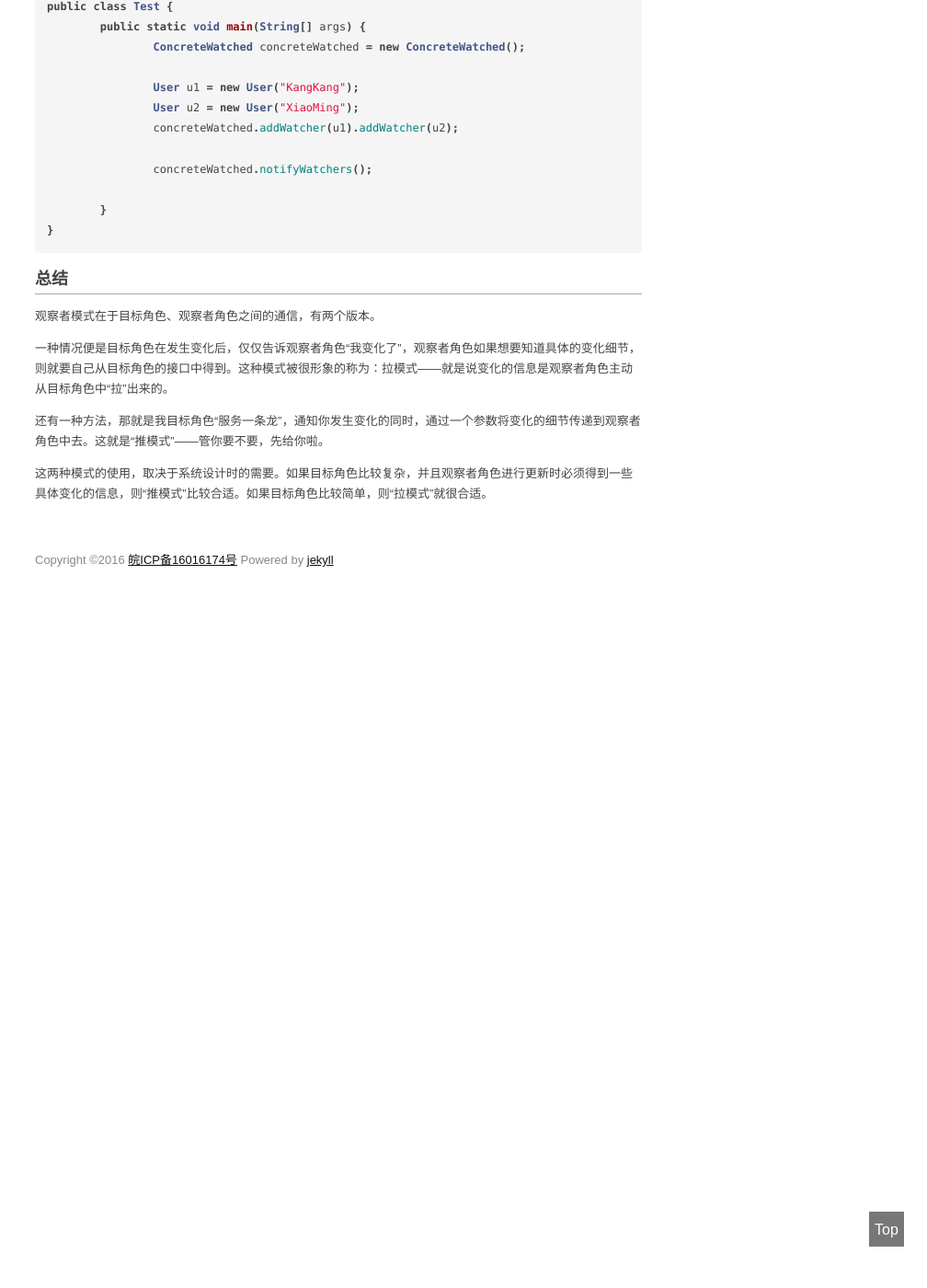
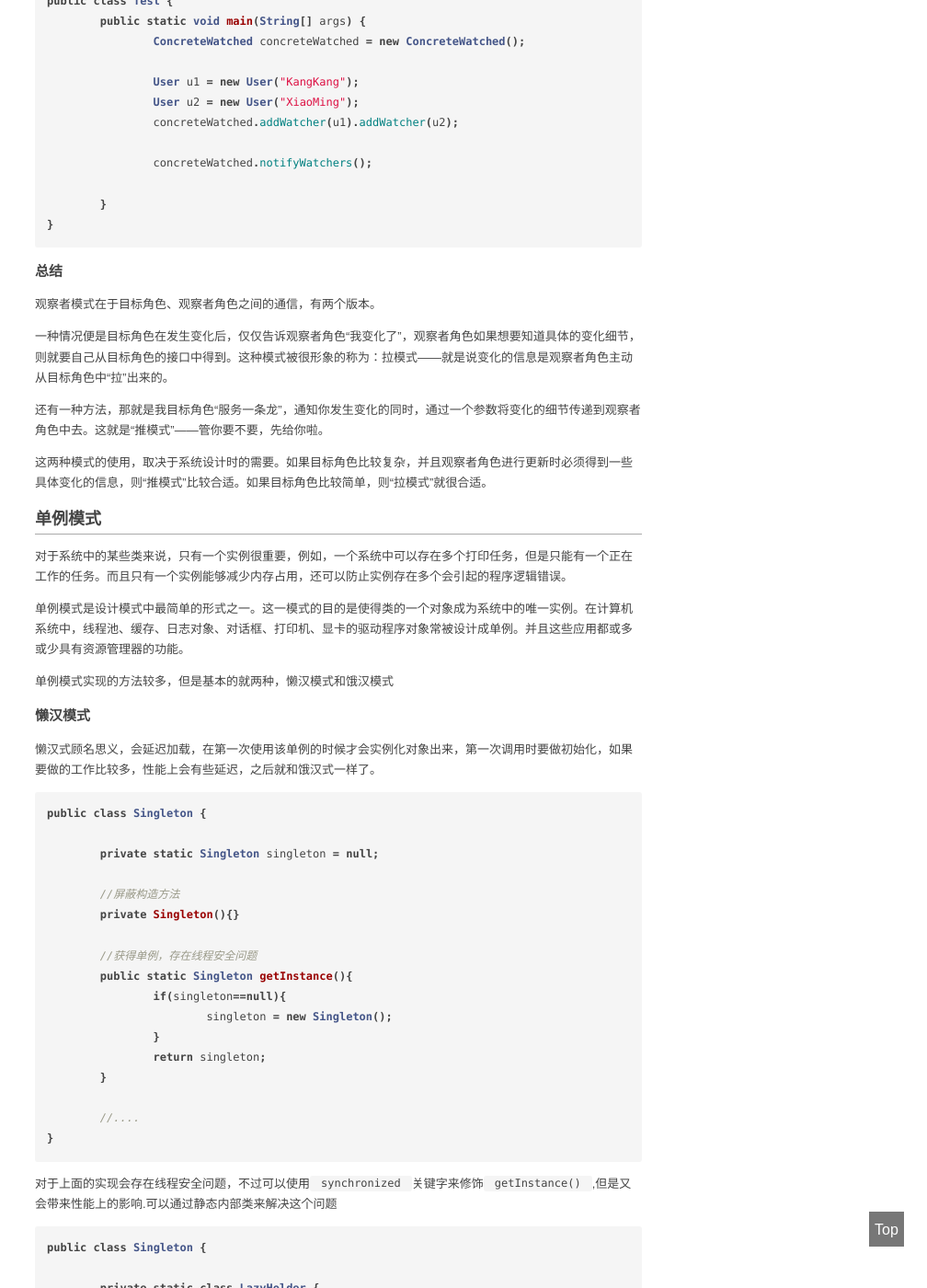
Before and after one commit to TMaize/tmaize-blog, a Jekyll site: the page built from _posts/2016-06-12-观察者模式-单例模式.md, in a window 1280 px wide and 1400 px high, scrolled down 2467 px. Shown: the whole window at 92% size, without its empty margins (272-1280 px from the left). Built offline with Jekyll 4.4.1, drawn with Linux system fonts in a browser that asks for light colours; before the commit the page ends 3097 px from its top, so only the background shows below that; some of the changed text lies outside the part shown.

Commit message:
重新组织文章

````diff
--- a/_posts/2016-06-12-java设计模式-观察者模式.md
+++ b/_posts/2016-06-12-观察者模式-单例模式.md
@@ -1,10 +1,10 @@
 ---
 layout: mypost
-title: java设计模式之观察者模式
-categories: [java,设计模式]
+title: 观察者模式 单例模式
+categories: [设计模式]
 ---
 
-# 定义
+# 观察者模式
 
 有时被称作发布/订阅模式，观察者模式定义了一种一对多的依赖关系，让多个观察者对象同时监听某一个主题对象。这个主题对象在状态发生变化时，会通知所有观察者对象，使它们能够自动更新自己。
 
@@ -28,7 +28,7 @@ categories: [java,设计模式]
 
 + 具体观察者角色(ConcreteObserver)：该角色实现抽象观察者角色所要求的更新接口，以便使本身的状态与主题的状态相协调。通常用一个子类实现。如果需要，具体观察者角色可以保存一个指向具体主题角色的引用。
 
-# 代码实现
+## 代码实现
 
 抽象的被观察者
 
@@ -125,7 +125,7 @@ public class Test {
 }
 ```
 
-# 总结
+## 总结
 
 观察者模式在于目标角色、观察者角色之间的通信，有两个版本。
 
@@ -134,3 +134,74 @@ public class Test {
 还有一种方法，那就是我目标角色“服务一条龙”，通知你发生变化的同时，通过一个参数将变化的细节传递到观察者角色中去。这就是“推模式”——管你要不要，先给你啦。
 
 这两种模式的使用，取决于系统设计时的需要。如果目标角色比较复杂，并且观察者角色进行更新时必须得到一些具体变化的信息，则“推模式”比较合适。如果目标角色比较简单，则“拉模式”就很合适。
+
+# 单例模式
+
+对于系统中的某些类来说，只有一个实例很重要，例如，一个系统中可以存在多个打印任务，但是只能有一个正在工作的任务。而且只有一个实例能够减少内存占用，还可以防止实例存在多个会引起的程序逻辑错误。
+
+单例模式是设计模式中最简单的形式之一。这一模式的目的是使得类的一个对象成为系统中的唯一实例。在计算机系统中，线程池、缓存、日志对象、对话框、打印机、显卡的驱动程序对象常被设计成单例。并且这些应用都或多或少具有资源管理器的功能。
+
+单例模式实现的方法较多，但是基本的就两种，懒汉模式和饿汉模式
+
+
+## 懒汉模式
+
+懒汉式顾名思义，会延迟加载，在第一次使用该单例的时候才会实例化对象出来，第一次调用时要做初始化，如果要做的工作比较多，性能上会有些延迟，之后就和饿汉式一样了。
+
+```java
+public class Singleton {
+
+	private static Singleton singleton = null;
+
+	//屏蔽构造方法
+	private Singleton(){}
+
+	//获得单例，存在线程安全问题
+	public static Singleton getInstance(){
+		if(singleton==null){
+			singleton = new Singleton();
+		}
+		return singleton;
+	}
+
+	//....
+}
+```
+
+对于上面的实现会存在线程安全问题，不过可以使用`synchronized`关键字来修饰`getInstance()`,但是又会带来性能上的影响.可以通过静态内部类来解决这个问题
+
+```java
+public class Singleton {
+
+	private static class LazyHolder {
+		private static final Singleton INSTANCE = new Singleton();
+	}
+
+	private Singleton() {}
+
+	public static final Singleton getInstance() {
+		return LazyHolder.INSTANCE;
+	}
+}
+```
+
+## 饿汉模式
+
+饿汉就是类一旦加载，就把单例初始化完成，保证getInstance的时候，单例是已经存在的了，所以饿汉式天生就是线程安全的，可以直接用于多线程而不会出现问题。但是不管之后会不会使用这个单例，都会占据一定的内存，相应的，在第一次调用时速度也会更快，因为其资源已经初始化完成。
+
+```java
+public class Singleton {
+
+	private final static Singleton singleton = new Singleton();
+
+	//屏蔽构造方法
+	private Singleton(){}
+
+	//获得单例
+	public static Singleton getInstance(){
+		return singleton;
+	}
+
+	//....
+}
+```
````
Also changed, not shown: _posts/2016-06-11-java设计模式-单例模式.md (deleted, +0 -76 lines), _posts/2017-02-14-dao开发模式.md (renamed from _posts/2017-02-14-DAO设计模式.md, +2 -2 lines).
